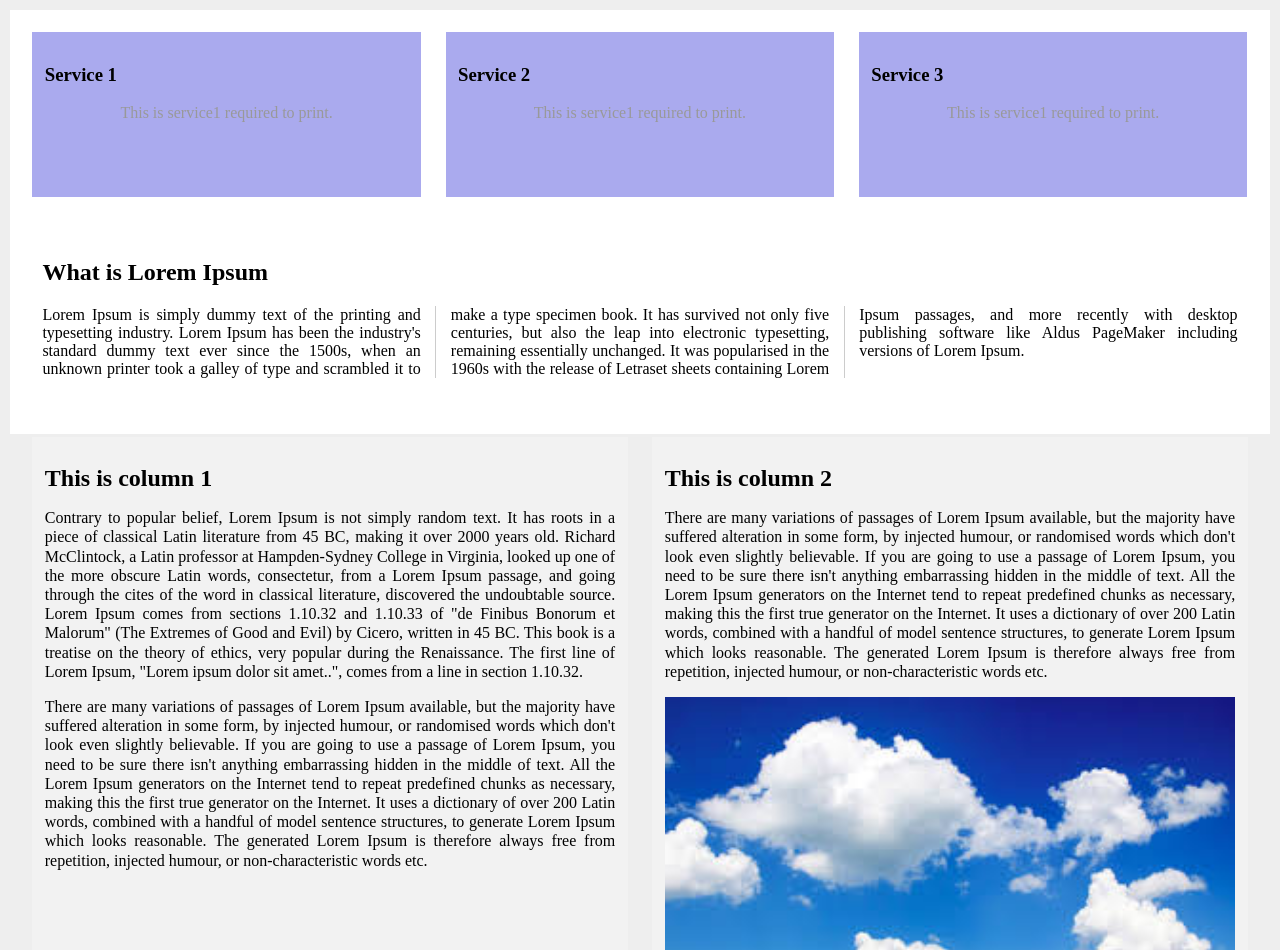
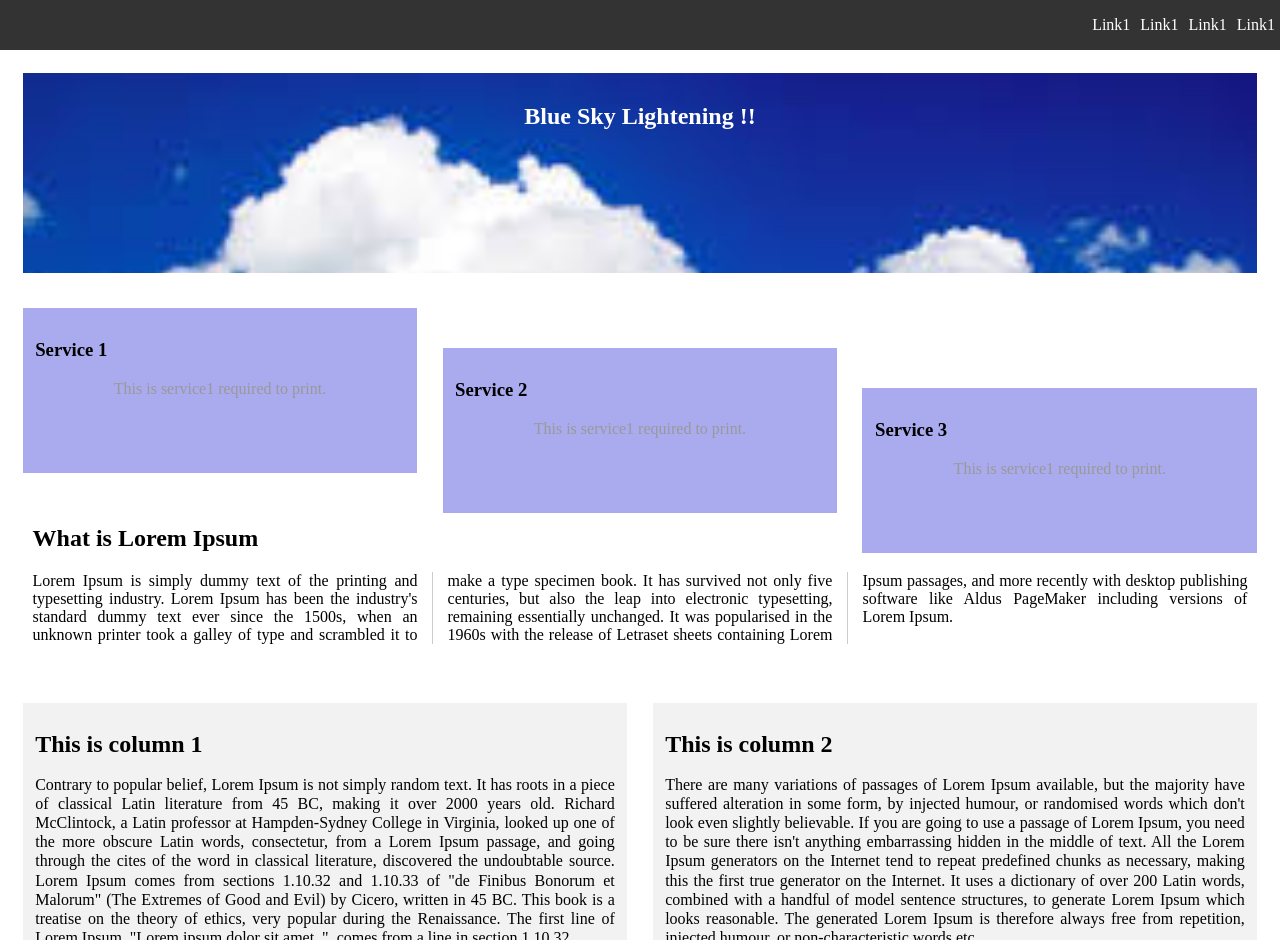
Before and after one commit to notchraiser/cosmetics, a plain HTML site: page css-position/index.html in a window 1280 px wide. Shown: the top 950 px of the page. Drawn offline with Linux system fonts and the light colour scheme.

Commit message:
created flexbox dir

```diff
--- a/Style.css
+++ b/css-position/Style.css
@@ -6,8 +6,23 @@ body{
 }
 .wrapper {
     background: #fff;
-    margin: 10px;
+    margin-top: 50px;
     padding: 10px;
+    position: relative;
+    z-index: 0;
+}
+#banner{
+    max-height: 200px;
+    overflow: hidden;
+    margin: 1%;
+    position: relative;
+}
+#banner h2{
+    position: absolute;
+    top: 10px;
+    width: 100%;
+    text-align: center;
+    color: #fff;
 }
 .services {
     background: #fff;
@@ -24,6 +39,16 @@ body{
     height: 140px;
     padding: 1%;
     margin: 1%;
+    position: relative;
+}
+.service:nth-child(1) {
+    top:10px;
+}
+.service:nth-child(2) {
+    top:50px;
+}
+.service:nth-child(3) {
+    top:90px;
 }
 .service h2, .service p {
     color: #999;
@@ -47,15 +72,37 @@ body{
 section, aside {
     float: left;
     width: 46%;
-    height: 700px;
     padding: 1%;
     margin: 1%;
     text-align: justify;
     line-height: 1.2em;
     background: #f2f2f2;
 }
-.columns {
+.columns{
+    max-height: 250px;
+    overflow: auto;
+}
+.columns:after {
+    content: "";
+    display: block;
+    clear: both;
+}
+nav ul:after {
     clear: both;
     display: block;
     content: "";
 }
+nav{
+    background: #333;
+    position: fixed;
+    top: 0;
+    right: 0;
+    width: 100%;
+    z-index: 1;
+}
+nav li{
+    list-style-type: none;
+    margin: 0 5px;
+    color: #fff;
+    float: right;
+}
--- a/index.html
+++ b/css-position/index.html
@@ -6,8 +6,22 @@
     <link type="text/css" href="Style.css" rel="stylesheet" />
 </head>
 
+<!--position absolute removes element from normal document flow-->
+
 <body>
+    <nav>
+        <ul>
+            <li>Link1</li>
+            <li>Link1</li>
+            <li>Link1</li>
+            <li>Link1</li>
+        </ul>
+    </nav>
     <div class="wrapper">
+        <div id="banner">
+            <img src="clouds.jfif" width="100%" />
+            <h2>Blue Sky Lightening !!</h2>
+        </div>
         <div class="services">
             <div class="service">
                 <h3>Service 1</h3>
@@ -35,7 +49,7 @@
                     Contrary to popular belief, Lorem Ipsum is not simply random text. It has roots in a piece of classical Latin literature from 45 BC, making it over 2000 years old. Richard McClintock, a Latin professor at Hampden-Sydney College in Virginia, looked up one of the more obscure Latin words, consectetur, from a Lorem Ipsum passage, and going through the cites of the word in classical literature, discovered the undoubtable source. Lorem Ipsum comes from sections 1.10.32 and 1.10.33 of "de Finibus Bonorum et Malorum" (The Extremes of Good and Evil) by Cicero, written in 45 BC. This book is a treatise on the theory of ethics, very popular during the Renaissance. The first line of Lorem Ipsum, "Lorem ipsum dolor sit amet..", comes from a line in section 1.10.32.
                 </p>
                 <p>
-                    There are many variations of passages of Lorem Ipsum available, but the majority have suffered alteration in some form, by injected humour, or randomised words which don't look even slightly believable. If you are going to use a passage of Lorem Ipsum, you need to be sure there isn't anything embarrassing hidden in the middle of text. All the Lorem Ipsum generators on the Internet tend to repeat predefined chunks as necessary, making this the first true generator on the Internet. It uses a dictionary of over 200 Latin words, combined with a handful of model sentence structures, to generate Lorem Ipsum which looks reasonable. The generated Lorem Ipsum is therefore always free from repetition, injected humour, or non-characteristic words etc.
+                    There are many variations of passages of Lorem Ipsum available, but the majority have suffered alteration in some form, by injected humour, or randomised words which don't look even slightly believable. If you are going to use a passage of Lorem Ipsum, you need to be sure there isn't anything embarrassing hidden in the middle of text. All the Lorem Ipsum generators on the Internet tend to repeat predefined chunks as. If you are going to use a passage of Lorem Ipsum, you need to be sure there isn't anything embarrassing hidden in the middle of text. All the Lorem Ipsum generators on the Internet tend to repeat
                 </p>
             </section>
             <aside>
```
Also changed, not shown: css-position/clouds.jfif (renamed from clouds.jfif), css-position/index1.html (renamed from index1.html).
